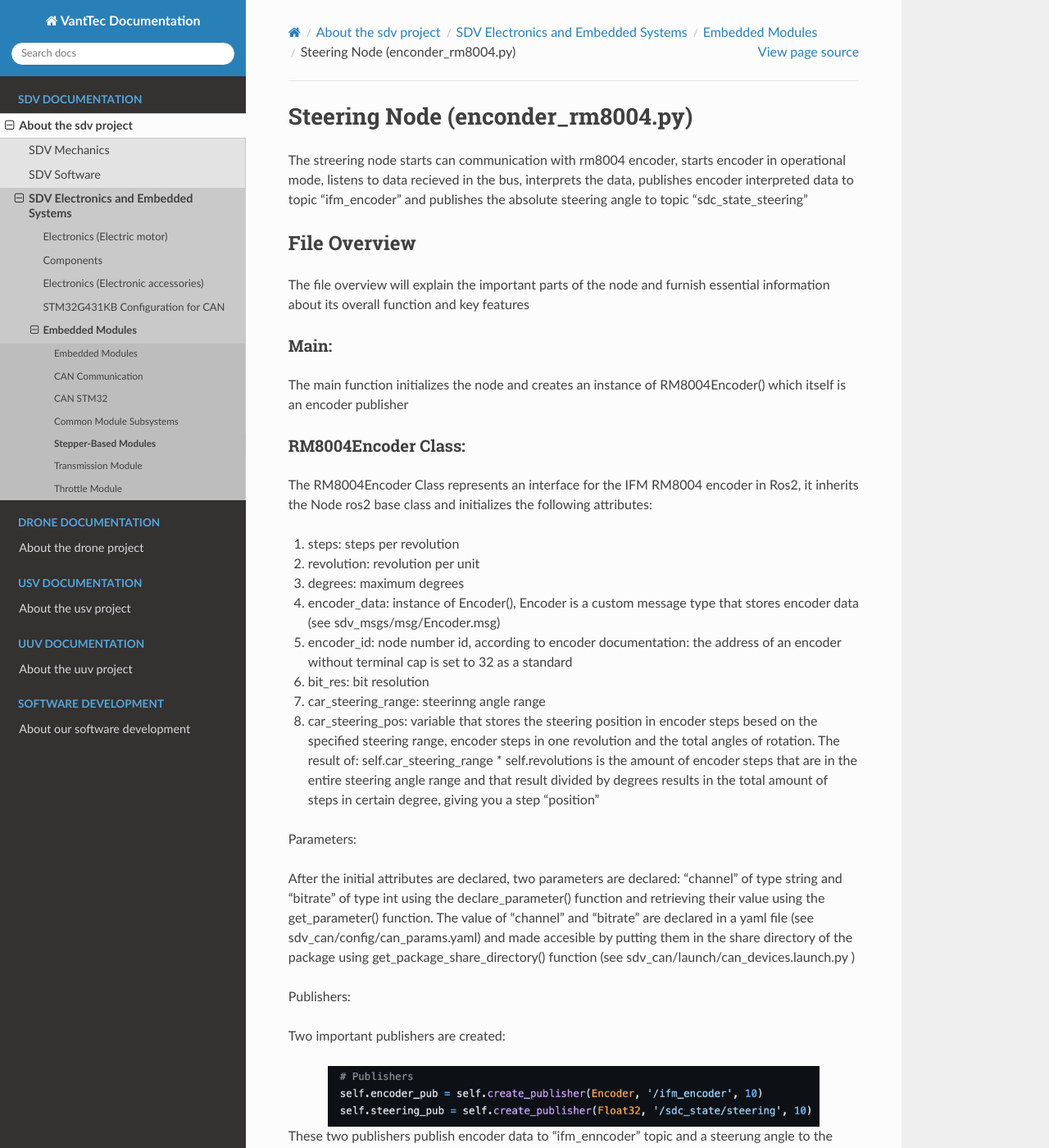
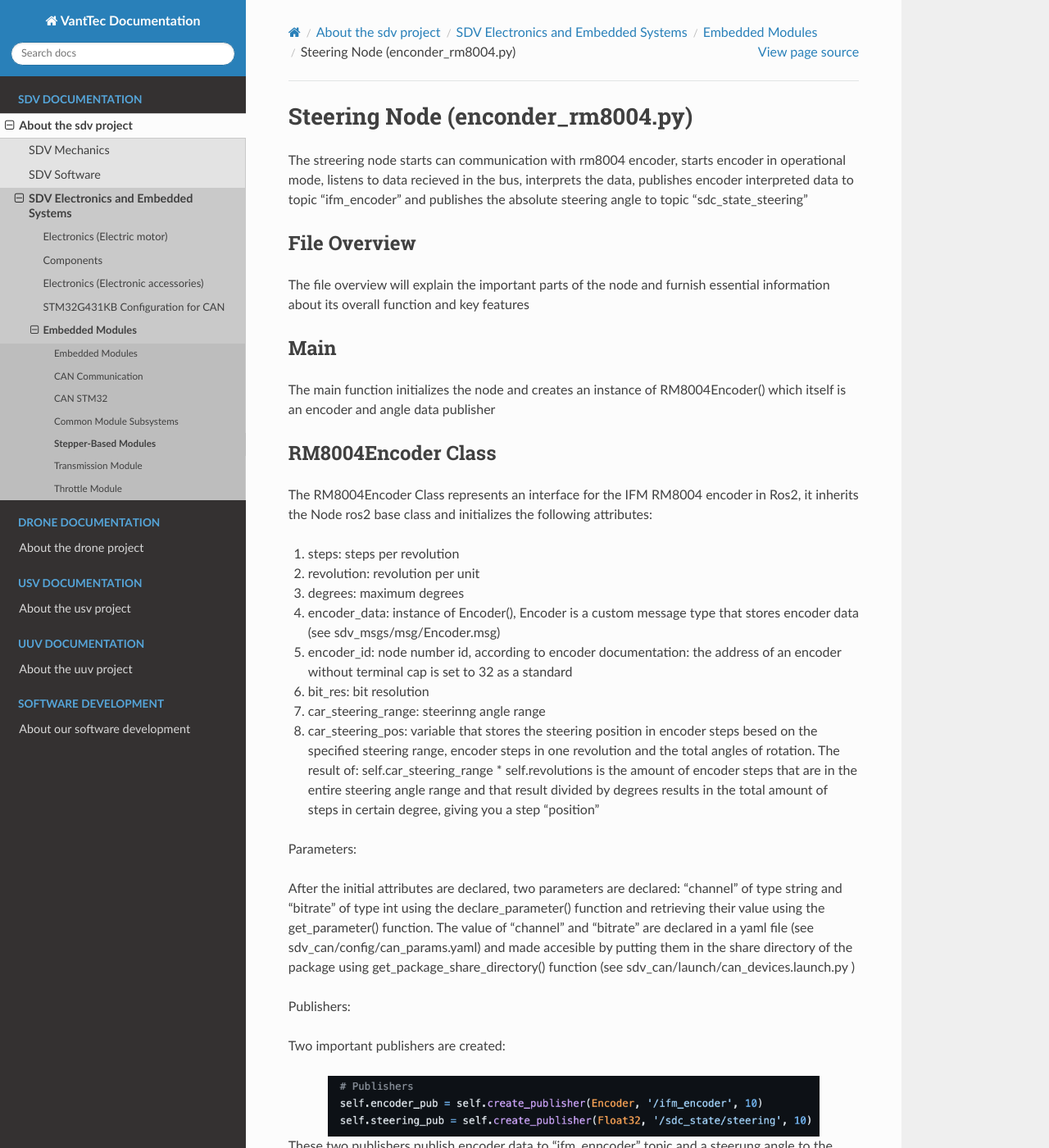
Before and after one commit to vanttec/vanttec_documentation, a Sphinx documentation site: the page built from source/car/electronics_embedded_systems/embedded_modules/ROS_Stepper_Based_Modules/ROS_Steering.rst, in a window 1280 px wide and 1400 px high. Shown: the whole window at 82% size. Built offline with Sphinx 7.4.7 and the Read the Docs theme 2.0.0, drawn with Linux system fonts in a browser that asks for light colours; pages that are not in the unit, such as notebooks, are missing from menus; some of the changed text lies outside the part shown.

Commit message:
details fixed

```diff
--- a/source/car/electronics_embedded_systems/embedded_modules/ROS_Stepper_Based_Modules/ROS_Steering.rst
+++ b/source/car/electronics_embedded_systems/embedded_modules/ROS_Stepper_Based_Modules/ROS_Steering.rst
@@ -4,14 +4,14 @@ Steering Node (enconder_rm8004.py)
 The streering node starts can communication with rm8004 encoder, starts encoder in operational mode, listens to data recieved in the bus, interprets the data, publishes encoder interpreted data to topic "ifm_encoder"  and publishes the absolute steering angle to topic "sdc_state_steering"
 
 File Overview
-=========
+^^^^^^^^^^^^^
 The file overview will explain the important parts of the node and furnish essential information about its overall function and key features
 
-Main:
+Main
 ^^^^^
-The main function initializes the node and creates an instance of RM8004Encoder() which itself is an encoder publisher
+The main function initializes the node and creates an instance of RM8004Encoder() which itself is an encoder and angle data publisher
 
-RM8004Encoder Class:
+RM8004Encoder Class
 ^^^^^^^^^^^^^^^^^^^
 
 The RM8004Encoder Class represents an interface for the IFM RM8004 encoder in Ros2, it inherits the Node ros2 base class and initializes
@@ -52,7 +52,7 @@ Starting can communication:
 
 For aditional information about the can.interface.Bus(), can.Message() and bus.send() functions visit the official documentation of the used can library: https://python-can.readthedocs.io/en/stable/api.html
 
-NewPrinter Class:
+NewPrinter Class
 ^^^^^^^^^^^^^^^^^
 
 At the end of RM8004Encoder() class an instance of NewPrinter() class is created, the object is then passed to the can.Notifier() function. The can.Notifier function is used as a message distributor for a bus. Notifier creates a thread to read messages from the bus and distributes them to listeners.
```
